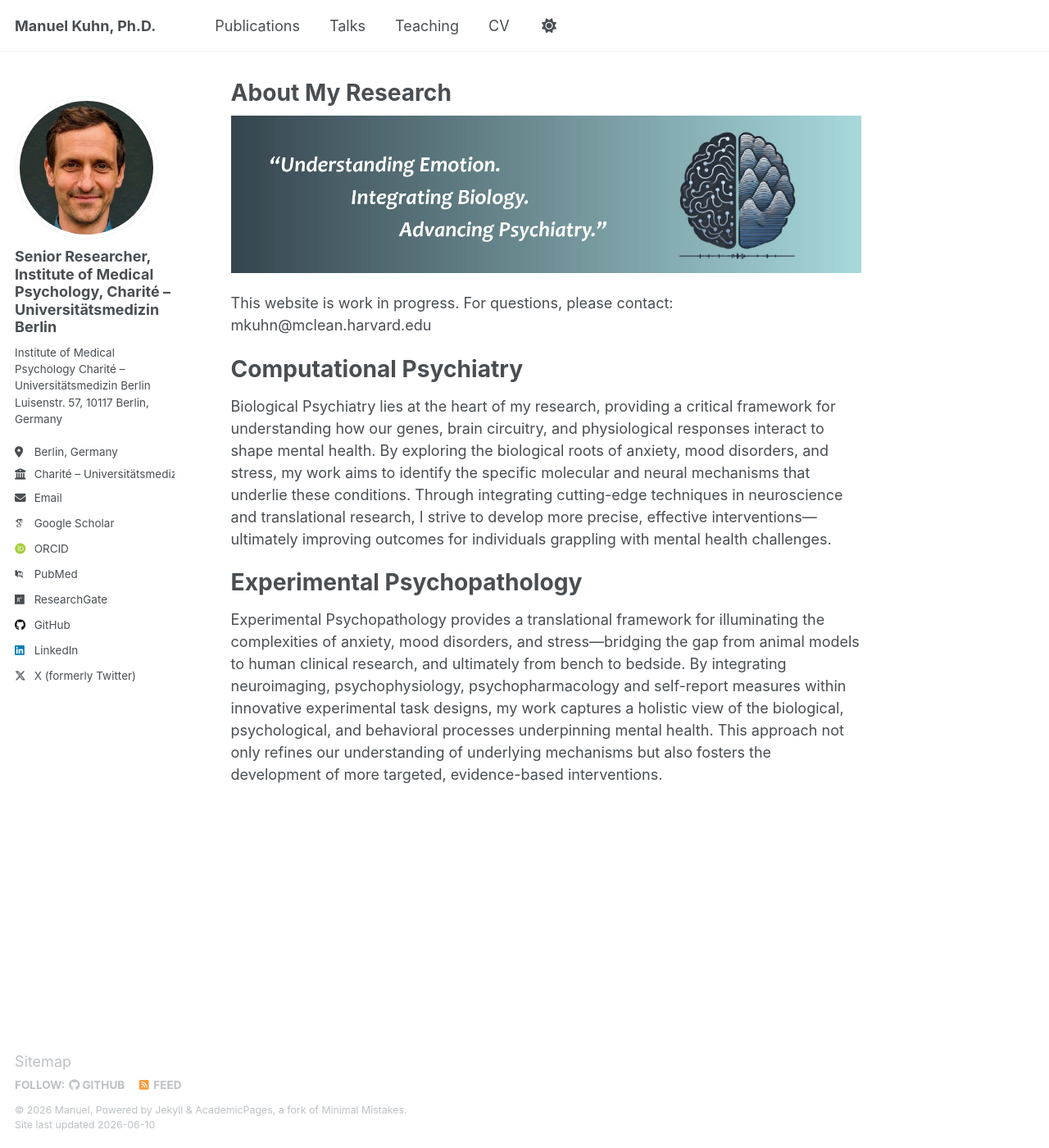
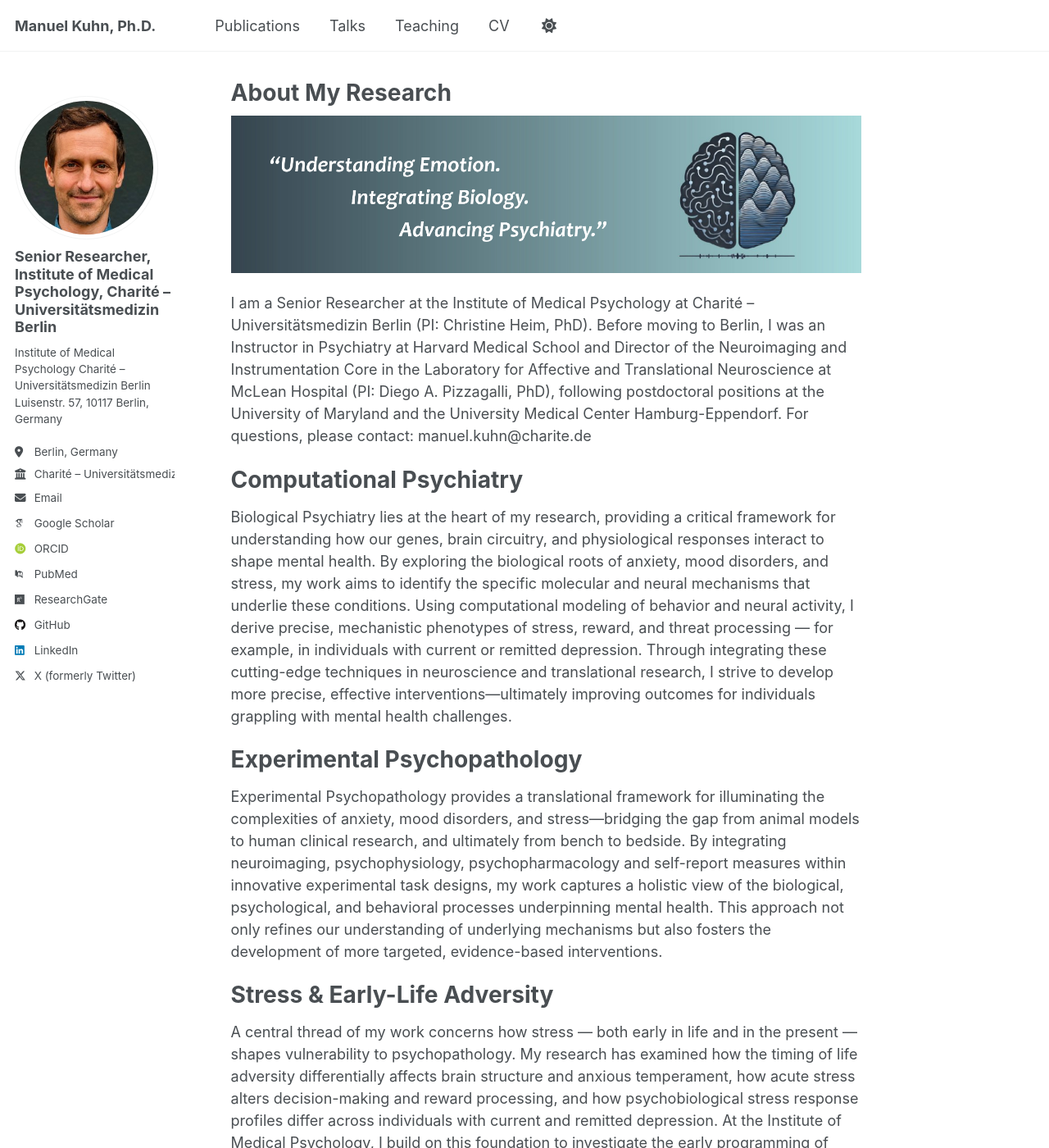
Before and after one commit to kuhnmanu/kuhnmanu.github.io, a Jekyll site: the page built from _pages/about.md, in a window 1280 px wide and 1400 px high. Shown: the whole window at 82% size. Built offline with Jekyll 4.4.1, drawn with Linux system fonts in a browser that asks for light colours; some web fonts are replaced; some of the changed text lies outside the part shown.

Commit message:
Add files via upload

```diff
--- a/_pages/about.md
+++ b/_pages/about.md
@@ -12,12 +12,16 @@ redirect_from:
    <img src="/images/logo2.jpg" alt="CompPsychLogo">
 </p>
 
-This website is work in progress. For questions, please contact: mkuhn@mclean.harvard.edu
+I am a Senior Researcher at the Institute of Medical Psychology at Charité – Universitätsmedizin Berlin (PI: Christine Heim, PhD). Before moving to Berlin, I was an Instructor in Psychiatry at Harvard Medical School and Director of the Neuroimaging and Instrumentation Core in the Laboratory for Affective and Translational Neuroscience at McLean Hospital (PI: Diego A. Pizzagalli, PhD), following postdoctoral positions at the University of Maryland and the University Medical Center Hamburg-Eppendorf. For questions, please contact: manuel.kuhn@charite.de
 
 Computational Psychiatry
 ======
-Biological Psychiatry lies at the heart of my research, providing a critical framework for understanding how our genes, brain circuitry, and physiological responses interact to shape mental health. By exploring the biological roots of anxiety, mood disorders, and stress, my work aims to identify the specific molecular and neural mechanisms that underlie these conditions. Through integrating cutting-edge techniques in neuroscience and translational research, I strive to develop more precise, effective interventions—ultimately improving outcomes for individuals grappling with mental health challenges.
+Biological Psychiatry lies at the heart of my research, providing a critical framework for understanding how our genes, brain circuitry, and physiological responses interact to shape mental health. By exploring the biological roots of anxiety, mood disorders, and stress, my work aims to identify the specific molecular and neural mechanisms that underlie these conditions. Using computational modeling of behavior and neural activity, I derive precise, mechanistic phenotypes of stress, reward, and threat processing — for example, in individuals with current or remitted depression. Through integrating these cutting-edge techniques in neuroscience and translational research, I strive to develop more precise, effective interventions—ultimately improving outcomes for individuals grappling with mental health challenges.
 
 Experimental Psychopathology
 ======
 Experimental Psychopathology provides a translational framework for illuminating the complexities of anxiety, mood disorders, and stress—bridging the gap from animal models to human clinical research, and ultimately from bench to bedside. By integrating neuroimaging, psychophysiology, psychopharmacology and self-report measures within innovative experimental task designs, my work captures a holistic view of the biological, psychological, and behavioral processes underpinning mental health. This approach not only refines our understanding of underlying mechanisms but also fosters the development of more targeted, evidence-based interventions.
+
+Stress & Early-Life Adversity
+======
+A central thread of my work concerns how stress — both early in life and in the present — shapes vulnerability to psychopathology. My research has examined how the timing of life adversity differentially affects brain structure and anxious temperament, how acute stress alters decision-making and reward processing, and how psychobiological stress response profiles differ across individuals with current and remitted depression. At the Institute of Medical Psychology, I build on this foundation to investigate the early programming of disease vulnerability and the psychoendocrine and psychoimmunological mechanisms linking stress to mental and physical health.
```
